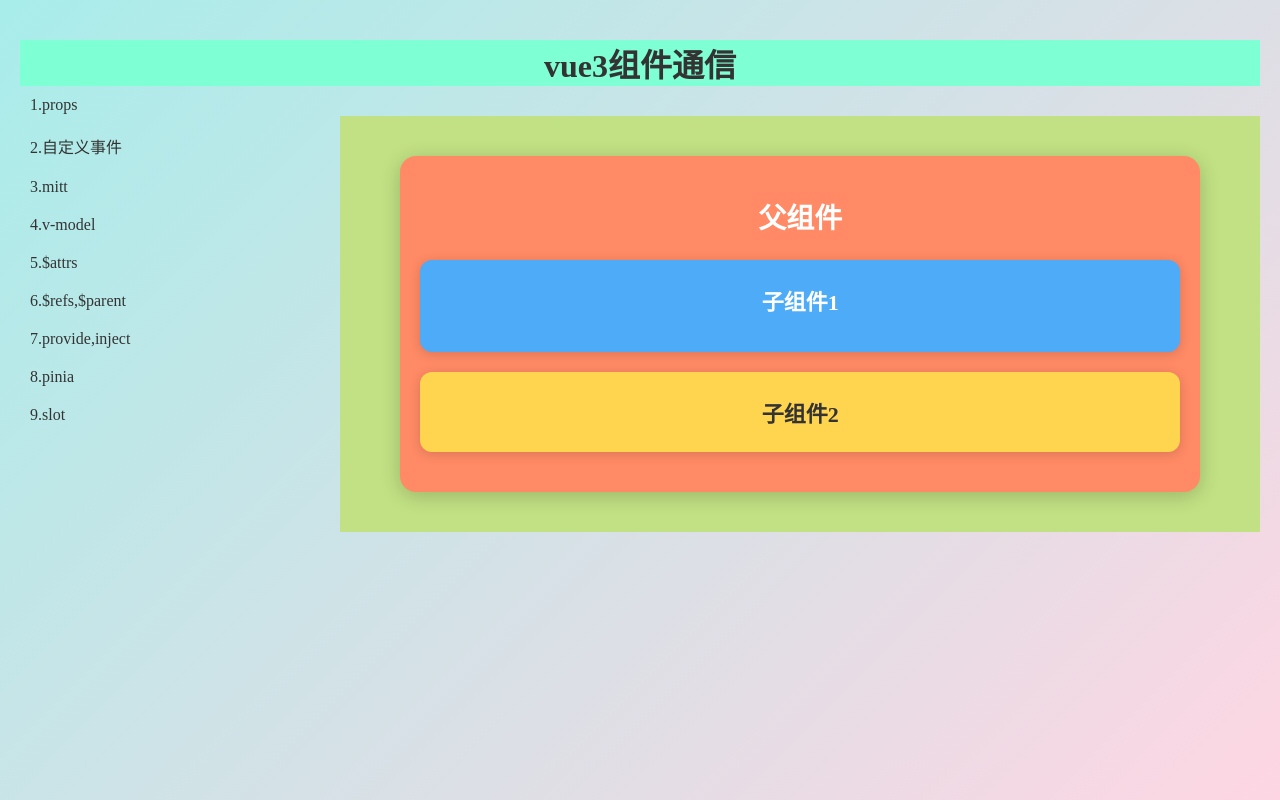
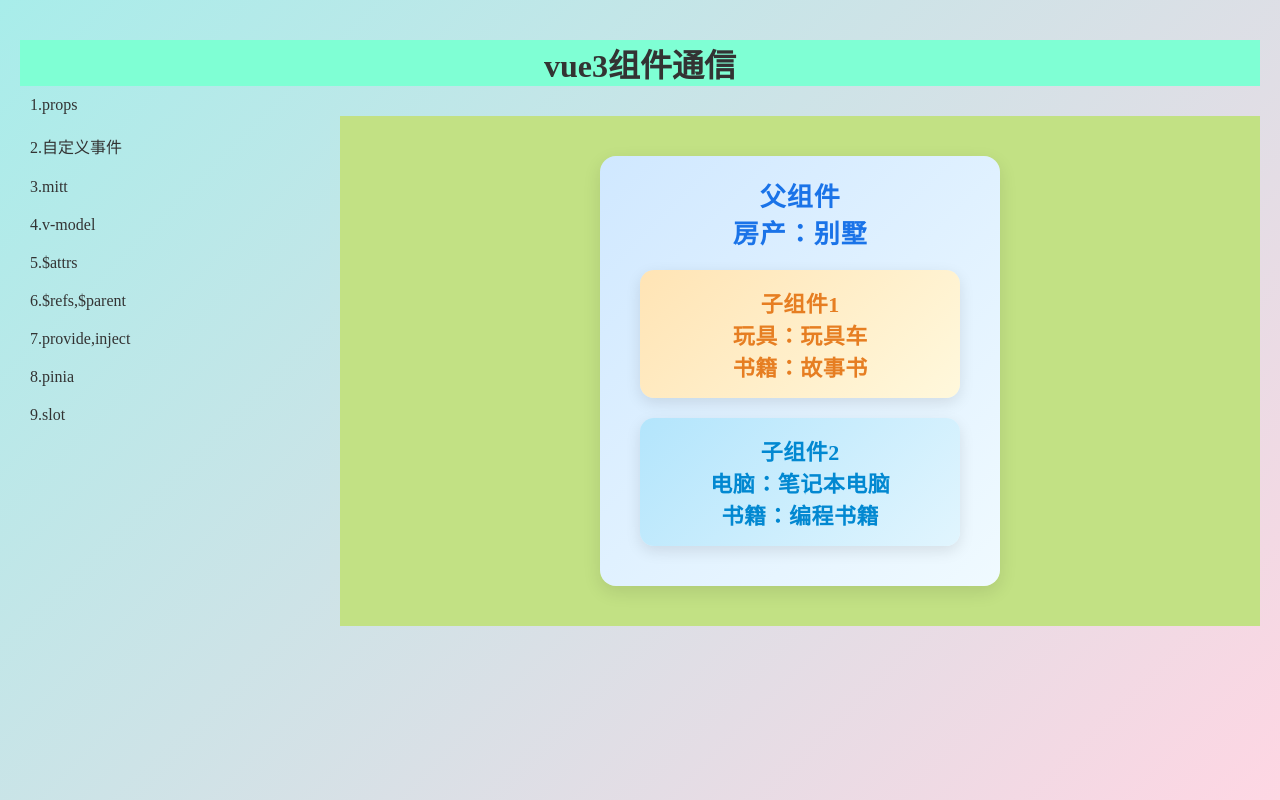
Before and after one commit to helios-w0409/vue_1stttttt, a Vue app: page /refAndparent in a window 1280 px wide. Built offline with nearby package versions, Linux system fonts and the light colour scheme.

Commit message:
最新一版代码

```diff
--- /dev/null
+++ b/src/components/refAndparent/Child1.vue
@@ -0,0 +1,37 @@
+<template>
+  <div class="child1">
+    <h2>子组件1</h2>
+    <h2>玩具：{{ toy }}</h2>
+    <h2>书籍：{{ book }}</h2>
+  </div>
+</template>
+
+<script setup lang="ts">
+import { ref } from "vue";
+const toy = ref("玩具车");
+const book = ref("故事书");
+</script>
+
+<style scoped>
+.child1 {
+  width: 320px;
+  margin: 20px auto;
+  padding: 16px;
+  text-align: center;
+  border-radius: 14px;
+  background: linear-gradient(135deg, #ffe4b5, #fff8dc);
+  box-shadow: 0 5px 15px rgba(0, 0, 0, 0.1);
+  transition: transform 0.3s ease;
+}
+
+.child1:hover {
+  transform: translateY(-5px);
+}
+
+.child1 h2 {
+  color: #e67e22;
+  font-size: 22px;
+  font-weight: 600;
+  letter-spacing: 0.5px;
+}
+</style>
--- /dev/null
+++ b/src/components/refAndparent/Child2.vue
@@ -0,0 +1,37 @@
+<template>
+  <div class="child2">
+    <h2>子组件2</h2>
+    <h2>电脑：{{ computer }}</h2>
+    <h2>书籍：{{ book }}</h2>
+  </div>
+</template>
+
+<script setup lang="ts">
+import { ref } from "vue";
+const computer = ref("笔记本电脑");
+const book = ref("编程书籍");
+</script>
+
+<style scoped>
+.child2 {
+  width: 320px;
+  margin: 20px auto;
+  padding: 16px;
+  text-align: center;
+  border-radius: 14px;
+  background: linear-gradient(135deg, #b3e5fc, #e1f5fe); /* 清爽蓝色渐变 */
+  box-shadow: 0 5px 15px rgba(0, 0, 0, 0.1);
+  transition: transform 0.3s ease;
+}
+
+.child2:hover {
+  transform: translateY(-5px);
+}
+
+.child2 h2 {
+  color: #0288d1;
+  font-size: 22px;
+  font-weight: 600;
+  letter-spacing: 0.5px;
+}
+</style>
--- /dev/null
+++ b/src/components/refAndparent/Father.vue
@@ -0,0 +1,39 @@
+<template>
+  <div class="father">
+    <h1>父组件</h1>
+    <h1>房产：{{ house }}</h1>
+    <Child1 />
+    <Child2 />
+  </div>
+</template>
+
+<script setup lang="ts">
+import Child1 from "./Child1.vue";
+import Child2 from "./Child2.vue";
+import { ref } from "vue";
+const house = ref("别墅");
+</script>
+
+<style scoped>
+.father {
+  width: 400px;
+  margin: 40px auto;
+  padding: 20px;
+  text-align: center;
+  border-radius: 16px;
+  background: linear-gradient(135deg, #d0e8ff, #f0faff);
+  box-shadow: 0 6px 18px rgba(0, 0, 0, 0.1);
+  transition: transform 0.3s ease;
+}
+
+.father:hover {
+  transform: translateY(-5px);
+}
+
+.father h1 {
+  color: #1a73e8;
+  font-size: 26px;
+  font-weight: 700;
+  letter-spacing: 1px;
+}
+</style>
--- a/src/components/refAndparent/refAndparent.vue
+++ /dev/null
@@ -1,68 +0,0 @@
-<template>
-  <div class="refAndparent">
-    <h1>父组件</h1>
-    <div class="Children1">
-      <h2>子组件1</h2>
-    </div>
-    <div class="Children2">
-      <h2>子组件2</h2>
-    </div>
-  </div>
-</template>
-
-<script setup lang="ts"></script>
-
-<style scoped>
-/* 父组件样式 */
-.refAndparent {
-  background-color: #ff8a65; /* 橙红色 */
-  padding: 40px 20px;
-  border-radius: 16px;
-  color: #fff;
-  text-align: center;
-  box-shadow: 0 4px 20px rgba(0, 0, 0, 0.2);
-  width: 100%;
-  max-width: 800px;
-  margin: 40px auto;
-}
-
-/* 父组件标题 */
-.refAndparent > h1 {
-  font-size: 28px;
-  font-weight: bold;
-  margin-bottom: 24px;
-}
-
-/* 子组件1样式 */
-.Children1 {
-  background-color: #4dabf7; /* 蓝色 */
-  padding: 24px;
-  border-radius: 12px;
-  color: #fff;
-  text-align: center;
-  box-shadow: 0 2px 12px rgba(0, 0, 0, 0.15);
-  margin-bottom: 20px;
-}
-
-/* 子组件1标题 */
-.Children1 > h2 {
-  font-size: 22px;
-  margin-bottom: 12px;
-}
-
-/* 子组件2样式 */
-.Children2 {
-  background-color: #ffd54f; /* 黄色 */
-  padding: 24px;
-  border-radius: 12px;
-  color: #333;
-  text-align: center;
-  box-shadow: 0 2px 12px rgba(0, 0, 0, 0.15);
-}
-
-/* 子组件2标题 */
-.Children2 > h2 {
-  font-size: 22px;
-  margin: 0;
-}
-</style>
--- a/src/route/index.ts
+++ b/src/route/index.ts
@@ -5,7 +5,7 @@
 import Mitt from "@/components/mitt/Father.vue";
 import vModel from "@/components/v-model/vModel.vue";
 import attrs from "@/components/attrs/Grandpa.vue";
-import refAndparent from "@/components/refAndparent/refAndparent.vue";
+import refAndparent from "@/components/refAndparent/Father.vue";
 import provideAndinject from "@/components/provideAndinject/provideAndinject.vue";
 import pinia from "@/components/pinia/pinia.vue";
 import slot from "@/components/slot/slot.vue";
```
